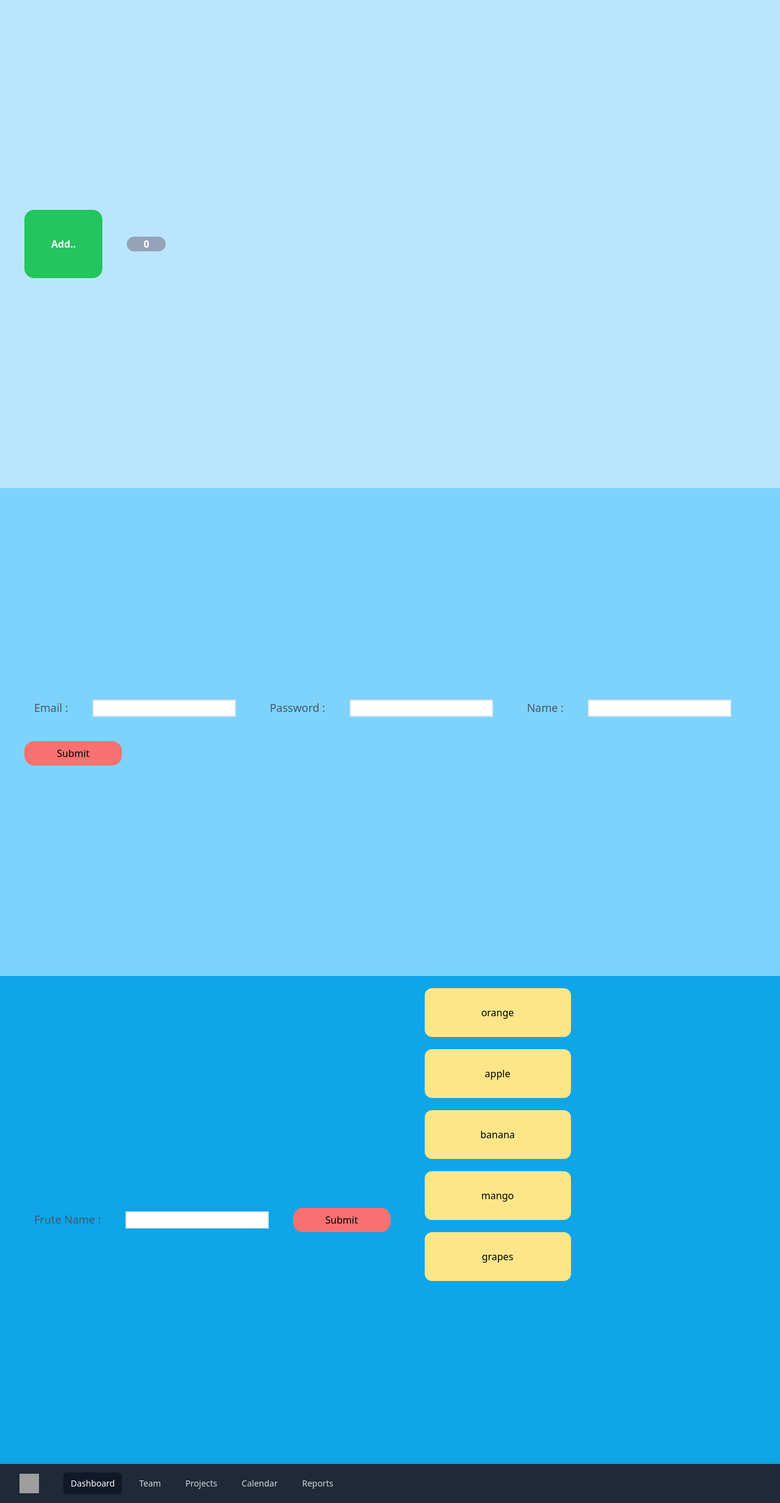
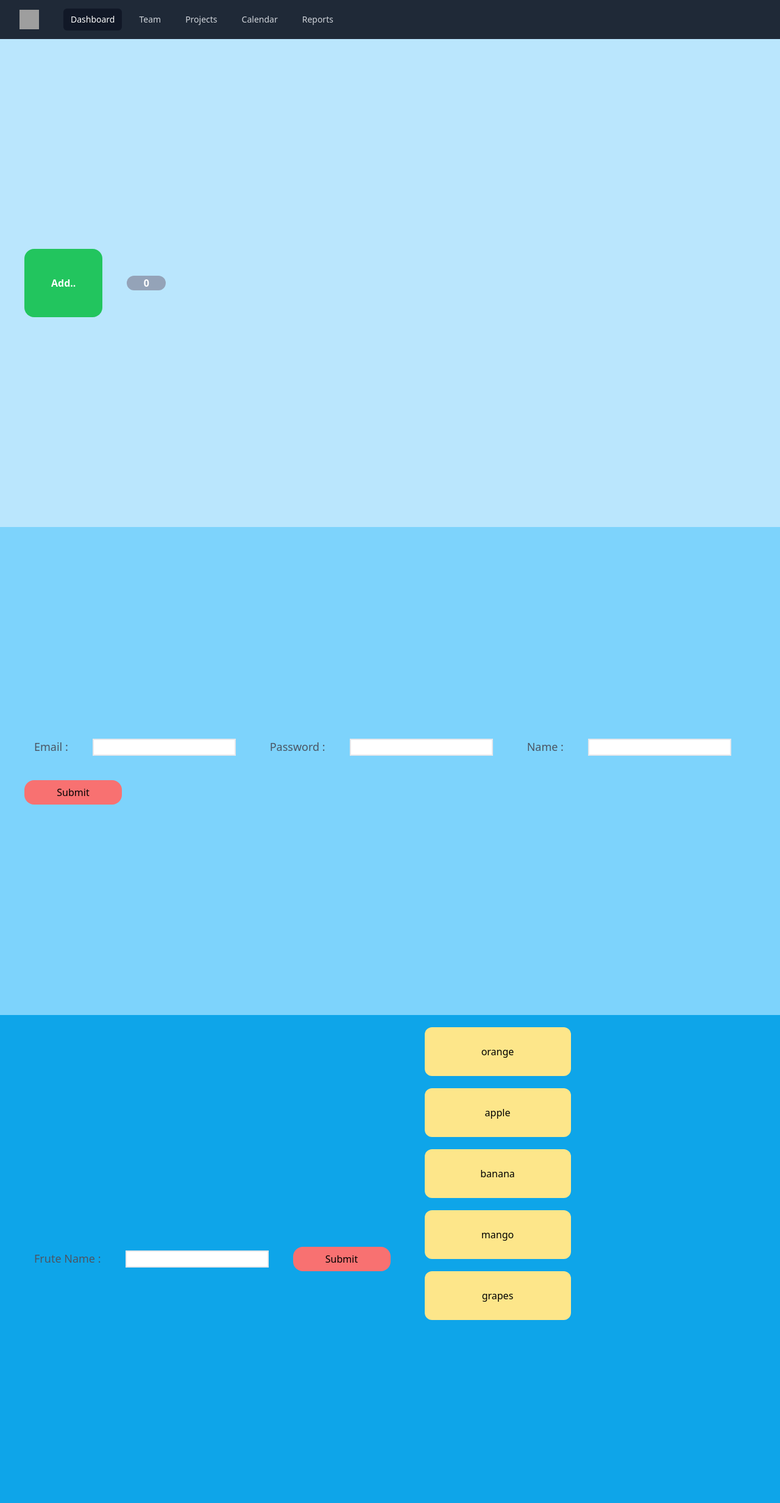
Before and after one commit to sorydi3/braozn, a React (Create React App) app in the folder my-project_browsnv0/: page / in a window 1280 px wide. Shown: the whole page at 61% size. Built offline with nearby package versions, Linux system fonts and the light colour scheme; grey boxes are pictures that could not be loaded.

Commit message:
code refactoring

```diff
--- a/my-project_browsnv0/src/index.js
+++ b/my-project_browsnv0/src/index.js
@@ -1,24 +1,23 @@
+import "./index.css";
+import App from "./App";
 import React from "react";
 import ReactDOM from "react-dom/client";
 import { BrowserRouter as Router, Route } from "react-router-dom";
-import "./index.css";
-import App from "./App";
 
+import NavBar from "./NavBar";
+import SecondPage from "./SecondPage";
+import TherdPage from "./TherdPage";
 import reportWebVitals from "./reportWebVitals";
-import TherdPage from "./TherdPage";
-import SecondPage from "./SecondPage";
-import NavBar from "./NavBar";
 
 const root = ReactDOM.createRoot(document.getElementById("root"));
 root.render(
   <React.StrictMode>
+    <NavBar />
     <App />
 
     <TherdPage></TherdPage>
 
     <SecondPage />
-
-    <NavBar />
   </React.StrictMode>
 );
 
```
